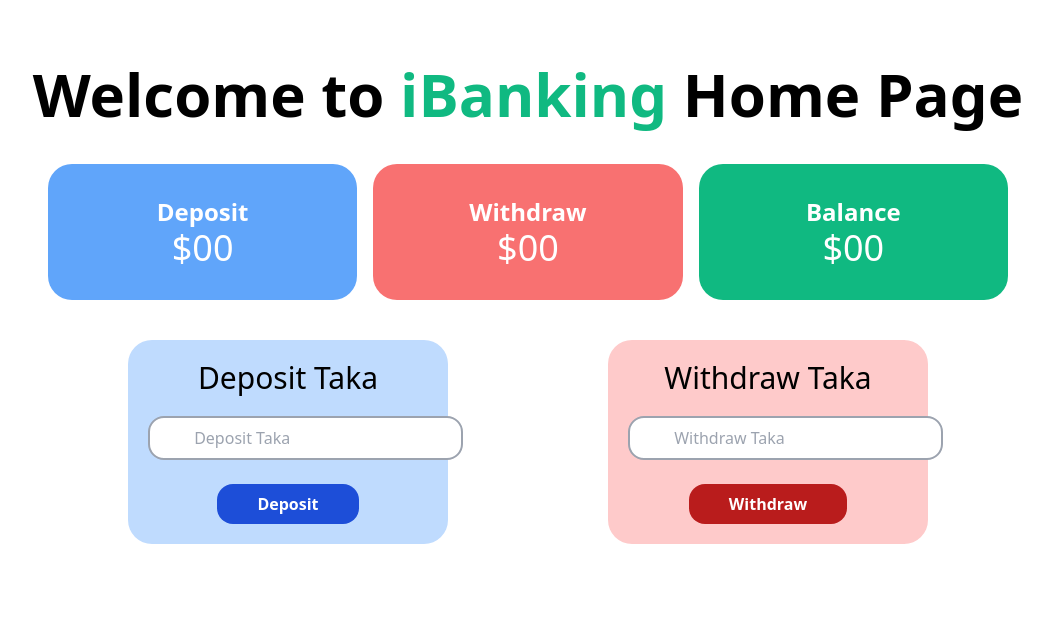
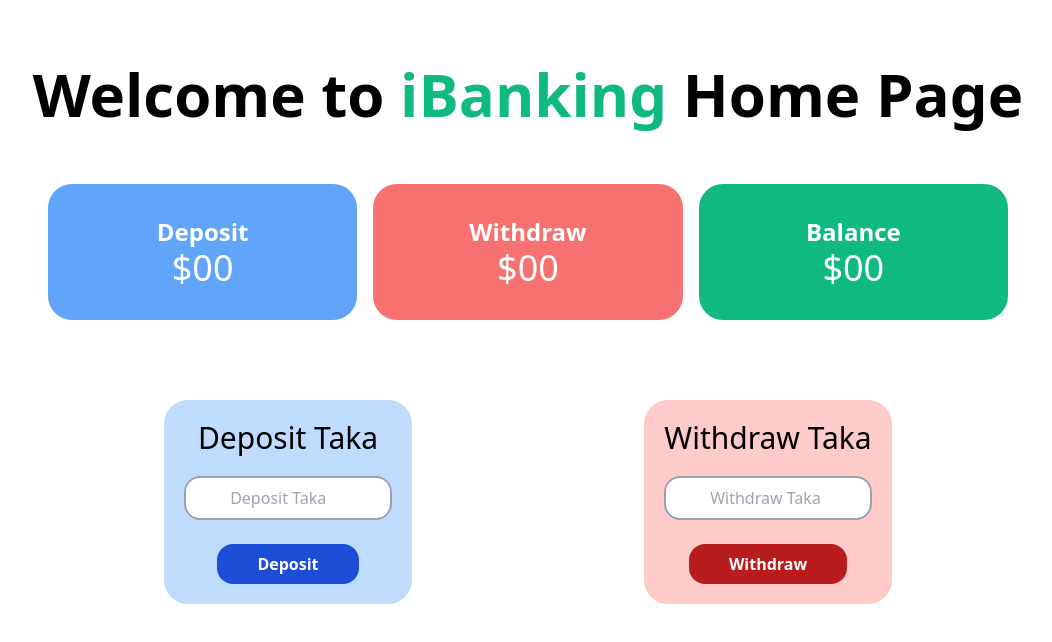
Before and after one commit to jahedripon9/iBanking, a plain HTML site: page ibank-home.html in a window 1280 px wide. Shown: the whole page, without its empty margins (112-1164 px from the left). Drawn offline with nearby package versions, Linux system fonts and the light colour scheme.

Commit message:
first commit

```diff
--- a/ibank-home.html
+++ b/ibank-home.html
@@ -8,24 +8,24 @@
     <link href="https://unpkg.com/tailwindcss@^2/dist/tailwind.min.css" rel="stylesheet">
 </head>
 <body>
-    <header>
-        <h1 class="text-6xl text-center mt-16 font-bold">Welcome to <span class="text-green-500">iBanking</span> Home Page</h1>
+    <header class="">
+        <h1 class="  text-6xl text-center mt-16 font-bold ">Welcome to <span class="text-green-500">iBanking</span> Home Page</h1>
     </header>
 
     <main class="w-3/4 mx-auto">
 
         <!-- Blacne & Transetion -->
-        <section class="my-10">
-            <div class="grid grid-cols-3 gap-4  text-white">
-                <div class="bg-blue-400 p-8 rounded-3xl text-center  ">
+        <section class="  my-10">
+            <div class="  lg:grid grid-cols-3 gap-4  text-white">
+                <div class="bg-blue-400 p-8 rounded-3xl text-center my-5 ">
                     <h3 class=" text-2xl font-bold">Deposit</h3>
                     <h4 class="text-4xl">$<span id="deposit-total">00</span></h4>
                 </div>
-                <div class="bg-red-400 p-8 rounded-3xl text-center  ">
+                <div class="bg-red-400 p-8 rounded-3xl text-center  my-5">
                     <h3 class=" text-2xl font-bold">Withdraw</h3>
                     <h4 class="text-4xl">$<span id="withdraw-total">00</span></h4>
                 </div>
-                <div class="bg-green-500 p-8 rounded-3xl text-center  ">
+                <div class="bg-green-500 p-8 rounded-3xl text-center my-5 ">
                     <h3 class=" text-2xl font-bold">Balance</h3>
                     <h4 class="text-4xl">$<span id="blance-total">00</span></h4>
                 </div>
@@ -34,19 +34,19 @@
         <!-- Deposit & Withdraw -->
 
         <section>
-            <div class="grid grid-cols-2 justify-items-center">
-                <div class="bg-blue-200 p-5 text-center w-2/3 rounded-3xl ">
+            <div class="lg:grid grid-cols-2 justify-items-center">
+                <div class="bg-blue-200 p-5 text-center w-4/3 rounded-3xl my-5">
                     <h3 class="text-3xl mb-5 "> Deposit Taka</h3>
                     <div class="" action="">
-                        <input id="deposit-input" class="border-2 border-gray-400 rounded-2xl mb-5   px-10 py-2" type="text" placeholder=" Deposit Taka">
+                        <input id="deposit-input" class="border-2 border-gray-400 rounded-2xl mb-5   px-10 py-2 w-52" type="text" placeholder=" Deposit Taka">
                         <br>
                         <button id="deposit-btn" class="py-2 px-10 font-bold text-white bg-blue-700 rounded-2xl mt-1">Deposit</button>
                    </div>
                 </div>
-                <div class="bg-red-200 p-5 text-center w-2/3 rounded-3xl ">
+                <div class="bg-red-200 p-5 text-center w-4/3 rounded-3xl my-5">
                     <h3 class="text-3xl mb-5 "> Withdraw Taka</h3>
                     <div class="" action="">
-                        <input id="withdraw-input" class="border-2 border-gray-400 rounded-2xl mb-5   px-10 py-2" type="text" placeholder=" Withdraw Taka">
+                        <input id="withdraw-input" class="border-2 border-gray-400 rounded-2xl mb-5 px-10 py-2 w-52" type="text" placeholder=" Withdraw Taka">
                         <br>
                         <button id="withdraw-btn" class="py-2 px-10 font-bold text-white bg-red-700 rounded-2xl mt-1">Withdraw</button>
                    </div>
```
